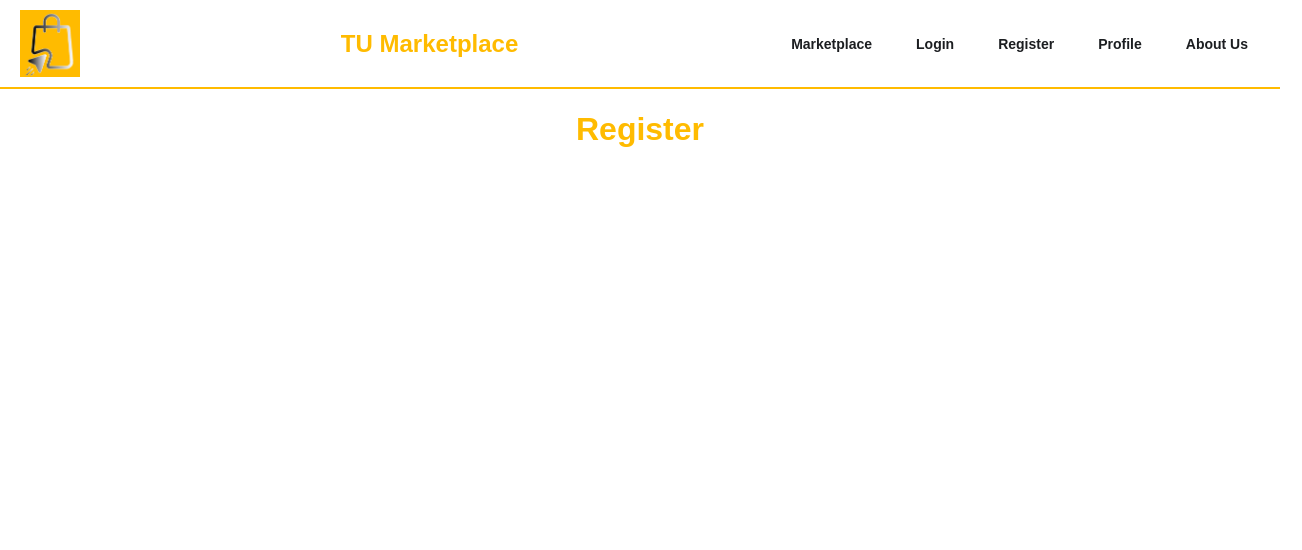
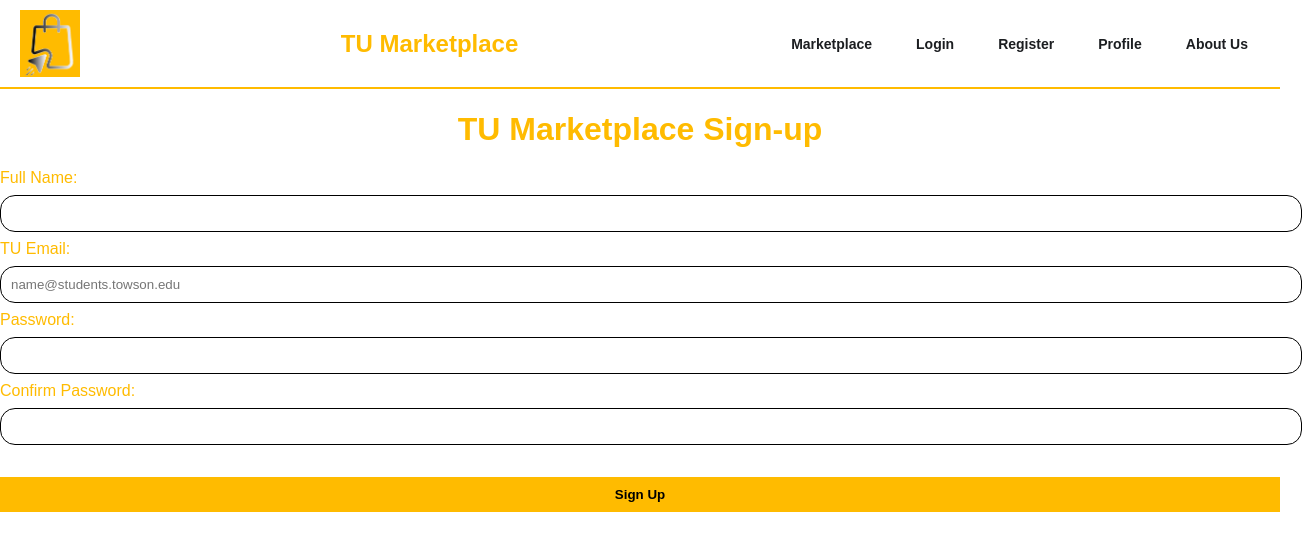
Before and after one commit to torreyfos/Towson-Marketplace, a React (Create React App) app in the folder client/: page /auth/register in a window 1280 px wide. Shown: the top 550 px of the page, 1302 px wide, since content can reach past the window. Built offline with nearby package versions, Linux system fonts and the light colour scheme.

Commit message:
Register Form With Validation and MongoDB connection

```diff
--- a/client/src/ReactRoutes/Register.js
+++ b/client/src/ReactRoutes/Register.js
@@ -1,9 +1,52 @@
+import { useState } from "react";
 
 const Register = function () {
+    const [name, setName] = useState("");
+    const [email, setEmail] = useState("");
+    const [psw, setPsw] = useState("");
+    const [confirmPsw, setConfirmPsw] = useState("");
+    const [error, setError] = useState("");
+
+    const handleSignup = async (e) => {
+        e.preventDefault();
+
+        if (!name.trim()) { setError("Please enter your name"); return; }
+        if (!email.trim() || !email.endsWith("@students.towson.edu")) { setError("Please use your Towson email"); return; }
+        if (!psw.trim()) { setError("Please enter a password"); return; }
+        if (psw.length < 8) { setError("Password must be at least 8 characters"); return; }
+        if (psw !== confirmPsw) { setError("Passwords do not match"); return; }
+
+        try {
+            const res = await fetch("http://localhost:5000/auth/register", {
+                method: "POST",
+                headers: { "Content-Type": "application/json" },
+                body: JSON.stringify({ name, email, password: psw })
+            });
+            const result = await res.json();
+            console.log("Account created", result);
+            alert("Account created! Please login.");
+        } catch (err) {
+            console.error("Signup error", err);
+        }
+    };
 
     return (
-
-        <h1>Register</h1>
-)}
+        <div className="signup-container">
+            <h1>TU Marketplace Sign-up</h1>
+            <form onSubmit={handleSignup}>
+                <label>Full Name:</label><br />
+                <input type="text" value={name} onChange={(e) => setName(e.target.value)} required /><br />
+                <label>TU Email:</label><br />
+                <input type="email" value={email} onChange={(e) => setEmail(e.target.value)} placeholder="name@students.towson.edu" required /><br />
+                <label>Password:</label><br />
+                <input type="password" value={psw} onChange={(e) => setPsw(e.target.value)} required /><br />
+                <label>Confirm Password:</label><br />
+                <input type="password" value={confirmPsw} onChange={(e) => setConfirmPsw(e.target.value)} required /><br />
+                <p style={{ color: "red" }}>{error}</p>
+                <button type="submit">Sign Up</button>
+            </form>
+        </div>
+    );
+}
 
 export default Register;
```
